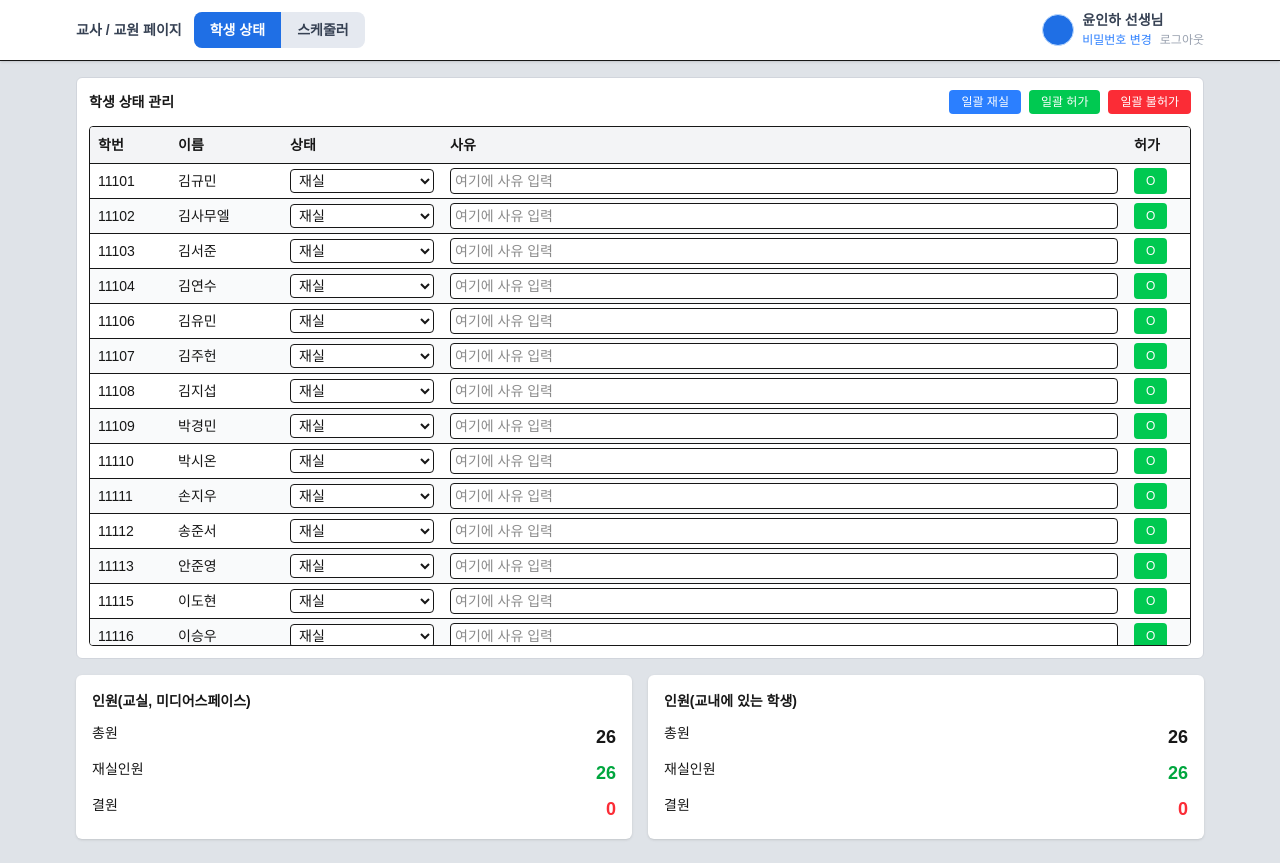
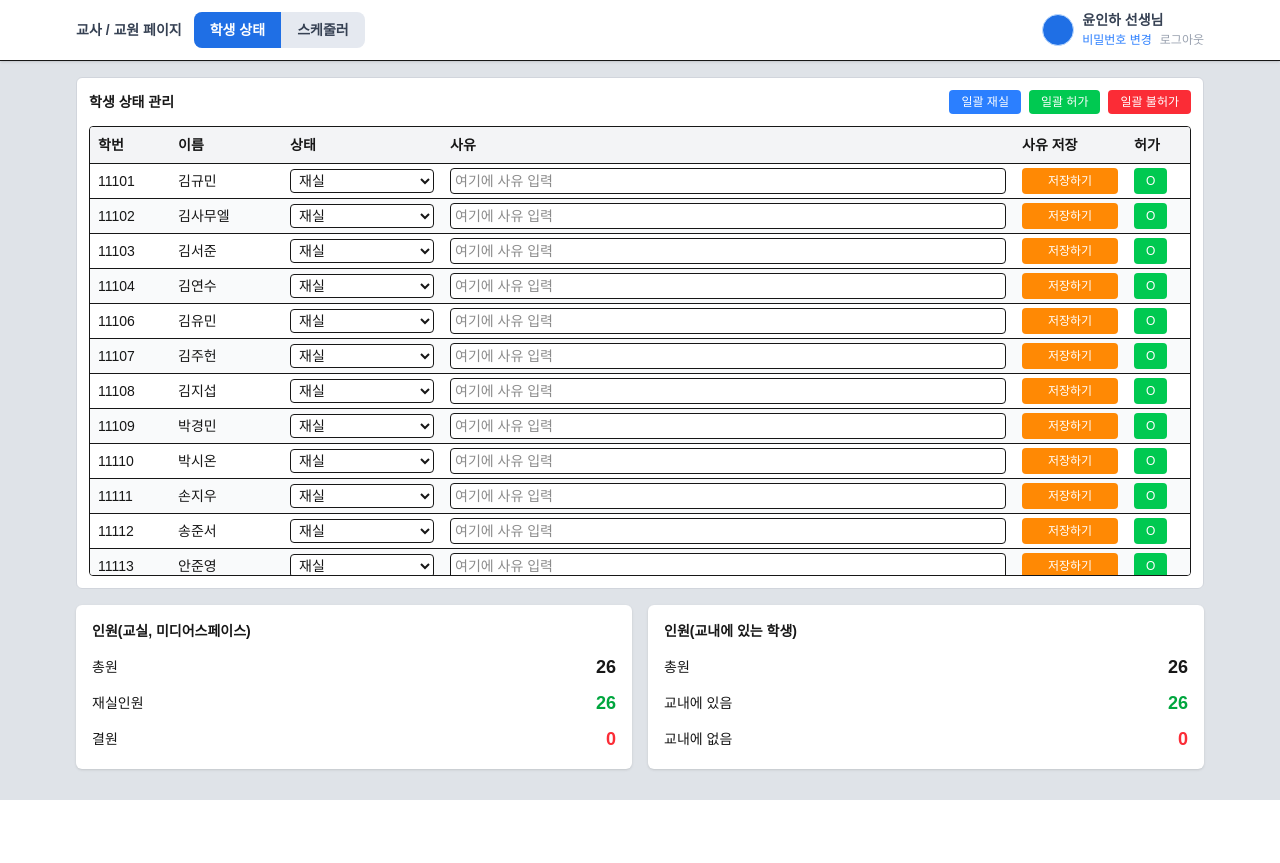
Before and after one commit to hdu0909090909/bukil-status-system, a Next.js app: page /teacher in a window 1280 px wide. After the commit the page ends 800 px from the top, so only its background shows below. Built offline with nearby package versions, Linux system fonts and the light colour scheme.

Commit message:
당근 마켓

```diff
--- a/app/teacher/TeacherPageInner.tsx
+++ b/app/teacher/TeacherPageInner.tsx
@@ -53,8 +53,9 @@ export default function TeacherPage() {
   const [tab, setTab] = useState<"status" | "schedule">("status");
   const [students, setStudents] = useState<Student[]>([]);
   const [loading, setLoading] = useState(true);
+  const [message, setMessage] = useState<string>("");
 
-  // 첫 로드
+  // 처음 로드
   useEffect(() => {
     const load = async () => {
       const res = await fetch("/api/students");
@@ -66,17 +67,35 @@ export default function TeacherPage() {
     load();
   }, []);
 
-  // 상태 탭일 때만 폴링 (3초)
+  // 상태 탭일 때만 폴링
   useEffect(() => {
     if (tab !== "status") return;
     let stop = false;
+
     const tick = async () => {
+      // 사유 입력 중이라고 해도 우리는 서버값을 보여줘야 하니까 그대로 덮어씀
       const res = await fetch("/api/students");
       if (!res.ok) return;
       const data: Student[] = await res.json();
       data.sort((a, b) => Number(a.id) - Number(b.id));
-      if (!stop) setStudents(data);
+      if (!stop) {
+        setStudents((prev) => {
+          // 현재 화면에서만 수정하고 아직 저장 안 한 사유가 있을 수 있으니까
+          // 서버가 준 학생 목록에 "화면에만 있던 사유"를 우선해서 덮어주자
+          const localMap = new Map(prev.map((s) => [s.id, s]));
+          return data.map((s) => {
+            const local = localMap.get(s.id);
+            if (!local) return s;
+            // status/approved는 서버 걸로, reason은 화면 걸로 우선
+            return {
+              ...s,
+              reason: local.reason,
             };
+          });
+        });
+      }
+    };
+
     tick();
     const t = setInterval(tick, 3000);
     return () => {
@@ -85,11 +104,11 @@ export default function TeacherPage() {
     };
   }, [tab]);
 
-  // 공통: 서버에 벌크로 보내기
+  // 공통 벌크 (상태/허가 쪽)
   const bulkUpdate = async (
     items: Array<{ id: string } & Partial<Student>>
   ) => {
-    // 1) 먼저 화면에 즉시 반영
+    // 화면 먼저
     setStudents((prev) => {
       const map: Record<string, Student> = {};
       prev.forEach((s) => {
@@ -104,7 +123,7 @@ export default function TeacherPage() {
       return Object.values(map).sort((a, b) => Number(a.id) - Number(b.id));
     });
 
-    // 2) 서버에 한 번만 요청
+    // 서버
     await fetch("/api/students", {
       method: "PATCH",
       headers: { "Content-Type": "application/json" },
@@ -112,12 +131,29 @@ export default function TeacherPage() {
     });
   };
 
-  // 단건 저장도 bulk 하나로 돌림
+  // 상태 저장
   const saveStudent = async (id: string, updates: Partial<Student>) => {
     await bulkUpdate([{ id, ...updates }]);
   };
 
-  // 일괄 재실
+  // ✅ 사유 저장 (이번에 추가한 메서드)
+  const saveReason = async (stu: Student) => {
+    await fetch("/api/students", {
+      method: "PATCH",
+      headers: { "Content-Type": "application/json" },
+      body: JSON.stringify({
+        id: stu.id,
+        reason: stu.reason,
+      }),
+    });
+
+    setMessage(
+      `${stu.name}(${stu.id}) 학생 사유가 "${stu.reason || "-"}"로 저장되었습니다.`
+    );
+    setTimeout(() => setMessage(""), 3000);
+  };
+
+  // 일괄 버튼들
   const resetAllToPresent = async () => {
     const payload = students.map((s) => ({
       id: s.id,
@@ -127,43 +163,29 @@ export default function TeacherPage() {
     await bulkUpdate(payload);
   };
 
-  // 일괄 허가
   const approveAll = async () => {
-    const payload = students.map((s) => ({
-      id: s.id,
-      approved: true,
-    }));
+    const payload = students.map((s) => ({ id: s.id, approved: true }));
     await bulkUpdate(payload);
   };
 
-  // 일괄 불허가
   const disapproveAll = async () => {
-    const payload = students.map((s) => ({
-      id: s.id,
-      approved: false,
-    }));
+    const payload = students.map((s) => ({ id: s.id, approved: false }));
     await bulkUpdate(payload);
   };
 
-  const handleLogout = () => {
-    router.push("/");
-  };
+  const handleLogout = () => router.push("/");
 
-  // 인원 카드 계산
+  // 인원 카드
   const total = students.length;
   const inClassOrMedia = students.filter(
     (s) => s.status === "재실" || s.status === "미디어스페이스"
   ).length;
   const outClassOrMedia = total - inClassOrMedia;
-
-  const inCampus = students.filter((s) => {
-    if (s.status === "귀가" || s.status === "외출") return false;
-    if (s.status === "호실자습") return false;
-    return true;
-  }).length;
+  const inCampus = students.filter(
+    (s) => !["귀가", "외출", "호실자습"].includes(s.status)
+  ).length;
   const outCampus = total - inCampus;
 
-  // 스케줄 적용 뒤 바로 상태 새로고침
   const refreshNow = async () => {
     const res = await fetch("/api/students");
     const data: Student[] = await res.json();
@@ -226,6 +248,13 @@ export default function TeacherPage() {
             </div>
           </div>
         </div>
+        {message && (
+          <div className="max-w-6xl mx-auto px-3 pb-2">
+            <div className="bg-blue-50 text-blue-700 text-sm px-3 py-2 rounded-md border border-blue-100">
+              {message}
+            </div>
+          </div>
+        )}
       </div>
 
       {/* 본문 */}
@@ -257,32 +286,24 @@ export default function TeacherPage() {
                 </div>
               </div>
 
-              <div className="max-h-[520px] overflow-y-auto border rounded">
+              <div className="max-h-[450px] overflow-y-auto border rounded">
                 <table className="w-full text-sm">
                   <thead className="bg-gray-100 sticky top-0 z-10">
                     <tr>
-                      <th className="px-2 py-2 w-20 text-left border-b">
-                        학번
+                      <th className="px-2 py-2 w-20 text-left border-b">학번</th>
+                      <th className="px-2 py-2 w-28 text-left border-b">이름</th>
+                      <th className="px-2 py-2 w-40 text-left border-b">상태</th>
+                      <th className="px-2 py-2 text-left border-b">사유</th>
+                      <th className="px-2 py-2 w-28 text-left border-b">
+                        사유 저장
                       </th>
-                      <th className="px-2 py-2 w-28 text-left border-b">
-                        이름
-                      </th>
-                      <th className="px-2 py-2 w-40 text-left border-b">
-                        상태
-                      </th>
-                      <th className="px-2 py-2 text-left border-b">사유</th>
-                      <th className="px-2 py-2 w-16 text-left border-b">
-                        허가
-                      </th>
+                      <th className="px-2 py-2 w-16 text-left border-b">허가</th>
                     </tr>
                   </thead>
                   <tbody>
                     {loading ? (
                       <tr>
-                        <td
-                          colSpan={5}
-                          className="px-2 py-4 text-center text-gray-400"
-                        >
+                        <td colSpan={6} className="px-2 py-4 text-center">
                           불러오는 중...
                         </td>
                       </tr>
@@ -316,12 +337,26 @@ export default function TeacherPage() {
                           <td className="px-2 py-1">
                             <input
                               value={s.reason}
-                              onChange={(e) =>
-                                saveStudent(s.id, { reason: e.target.value })
-                              }
+                              onChange={(e) => {
+                                const v = e.target.value;
+                                // 서버로는 안 보내고 화면에서만 변경
+                                setStudents((prev) =>
+                                  prev.map((p) =>
+                                    p.id === s.id ? { ...p, reason: v } : p
+                                  )
+                                );
+                              }}
                               className="border rounded px-1 py-[2px] text-sm w-full bg-white"
                               placeholder="여기에 사유 입력"
                             />
+                          </td>
+                          <td className="px-2 py-1">
+                            <button
+                              onClick={() => saveReason(s)}
+                              className="text-xs bg-orange-400 text-white px-3 py-[5px] rounded w-full"
+                            >
+                              저장하기
+                            </button>
                           </td>
                           <td className="px-2 py-1">
                             <button
@@ -351,17 +386,17 @@ export default function TeacherPage() {
                 <div className="text-sm font-semibold mb-1">
                   인원(교실, 미디어스페이스)
                 </div>
-                <div className="flex justify-between text-sm">
+                <div className="flex justify-between text-sm items-center">
                   <span>총원</span>
                   <span className="font-bold text-lg">{total}</span>
                 </div>
-                <div className="flex justify-between text-sm">
+                <div className="flex justify-between text-sm items-center">
                   <span>재실인원</span>
                   <span className="font-bold text-lg text-green-600">
                     {inClassOrMedia}
                   </span>
                 </div>
-                <div className="flex justify-between text-sm">
+                <div className="flex justify-between text-sm items-center">
                   <span>결원</span>
                   <span className="font-bold text-lg text-red-500">
                     {outClassOrMedia}
@@ -373,18 +408,18 @@ export default function TeacherPage() {
                 <div className="text-sm font-semibold mb-1">
                   인원(교내에 있는 학생)
                 </div>
-                <div className="flex justify-between text-sm">
+                <div className="flex justify-between text-sm items-center">
                   <span>총원</span>
                   <span className="font-bold text-lg">{total}</span>
                 </div>
-                <div className="flex justify-between text-sm">
-                  <span>재실인원</span>
+                <div className="flex justify-between text-sm items-center">
+                  <span>교내에 있음</span>
                   <span className="font-bold text-lg text-green-600">
                     {inCampus}
                   </span>
                 </div>
-                <div className="flex justify-between text-sm">
-                  <span>결원</span>
+                <div className="flex justify-between text-sm items-center">
+                  <span>교내에 없음</span>
                   <span className="font-bold text-lg text-red-500">
                     {outCampus}
                   </span>
@@ -401,7 +436,7 @@ export default function TeacherPage() {
 }
 
 /* ──────────────────────────────── */
-/* 스케줄러 탭 */
+/* 스케줄러 탭 (기존 그대로) */
 /* ──────────────────────────────── */
 function SchedulerTab({ onApplied }: { onApplied?: () => void }) {
   const [day, setDay] = useState<DayKey>("mon");
@@ -425,12 +460,13 @@ function SchedulerTab({ onApplied }: { onApplied?: () => void }) {
 
       if (res.ok) {
         const data = await res.json();
-        const items = (data.items ?? []) as Array<{
+        const items =
+          (data.items as Array<{
             studentId: string;
             name: string;
             status: string;
             reason: string;
-        }>;
+          }>) ?? [];
 
         if (items.length > 0) {
           setRows(sortById(items));
@@ -442,15 +478,16 @@ function SchedulerTab({ onApplied }: { onApplied?: () => void }) {
       const res2 = await fetch("/api/students");
       if (res2.ok) {
         const students: Student[] = await res2.json();
-        const filled = students
+        setRows(
+          students
             .map((s) => ({
               studentId: s.id,
               name: s.name,
               status: "변경안함",
               reason: "",
             }))
-          .sort((a, b) => Number(a.studentId) - Number(b.studentId));
-        setRows(filled);
+            .sort((a, b) => Number(a.studentId) - Number(b.studentId))
+        );
       } else {
         setRows([]);
       }
@@ -461,23 +498,24 @@ function SchedulerTab({ onApplied }: { onApplied?: () => void }) {
     load();
   }, [day, slot]);
 
+  const setAllNoChange = () => {
+    setRows((prev) =>
+      prev.map((r) => ({ ...r, status: "변경안함", reason: "" }))
+    );
+  };
+
   const fillFromCurrent = async () => {
     const res = await fetch("/api/students");
     const students: Student[] = await res.json();
-    const items = students
+    setRows(
+      students
         .map((s) => ({
           studentId: s.id,
           name: s.name,
           status: s.status ?? "변경안함",
           reason: s.reason ?? "",
         }))
-      .sort((a, b) => Number(a.studentId) - Number(b.studentId));
-    setRows(items);
-  };
-
-  const setAllNoChange = () => {
-    setRows((prev) =>
-      prev.map((r) => ({ ...r, status: "변경안함", reason: "" }))
+        .sort((a, b) => Number(a.studentId) - Number(b.studentId))
     );
   };
 
@@ -529,6 +567,7 @@ function SchedulerTab({ onApplied }: { onApplied?: () => void }) {
             </button>
           ))}
         </div>
+
         <div className="flex gap-1 ml-2">
           {TIME_SLOTS.map((t) => (
             <button
@@ -543,7 +582,7 @@ function SchedulerTab({ onApplied }: { onApplied?: () => void }) {
           ))}
         </div>
 
-        <div className="ml-auto flex gap-2">
+        <div className="ml-auto flex gap-2 items-center">
           <button
             onClick={setAllNoChange}
             className="px-3 py-1 text-sm bg-gray-200 rounded"
```
Lines whose indentation alone changed are shown as unchanged.
